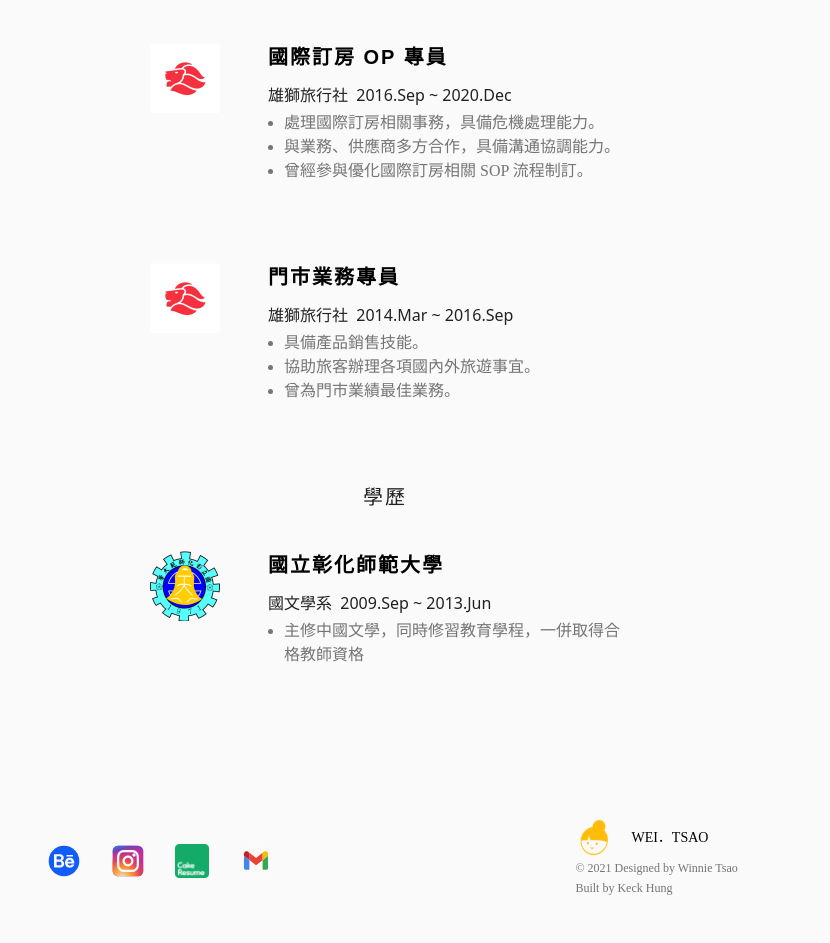
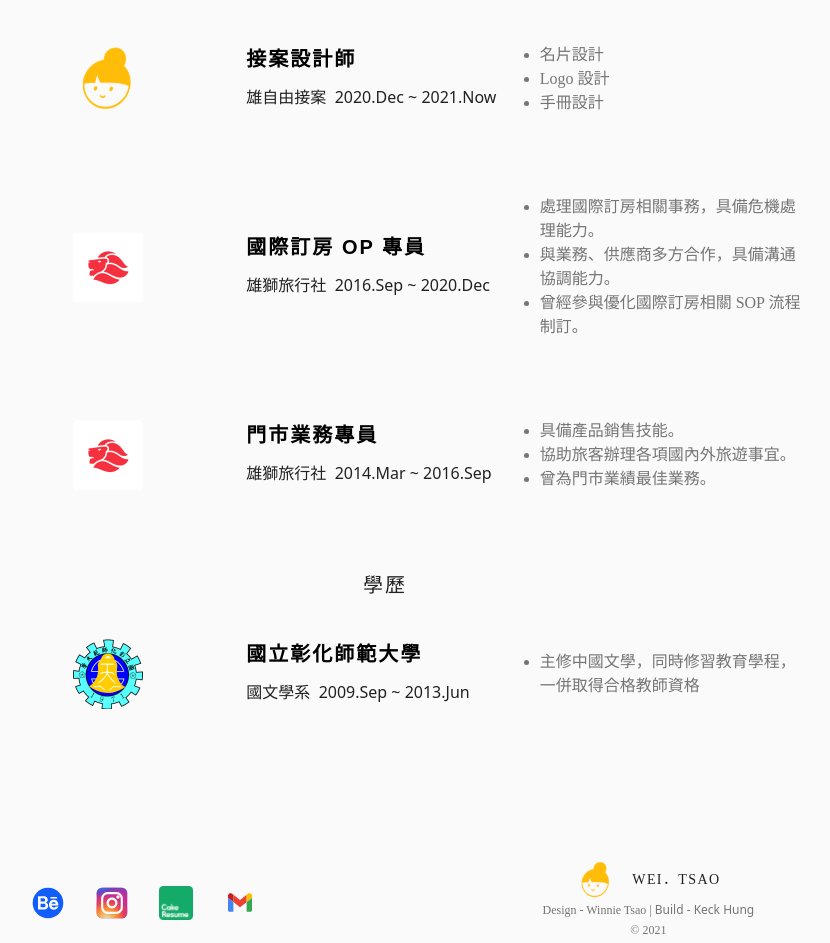
Before and after one commit to weicheng2138/portfolio-weitsao, a Nuxt app: page /about in a window 1280 px wide. Shown: the part 1249-2192 px from the top of the page, without its empty margins (255-1085 px from the left). Built offline with nearby package versions, Linux system fonts and the light colour scheme; a web font is replaced by a local one.

Commit message:
modify new layout for about page

```diff
--- a/components/Appbar/Drawer.vue
+++ b/components/Appbar/Drawer.vue
@@ -61,7 +61,7 @@
                     text-sm text-secondary01
                 "
             >
-                下載履歷
+                下載簡歷
             </a>
         </div>
     </div>
--- a/components/Appbar/Master.vue
+++ b/components/Appbar/Master.vue
@@ -83,7 +83,7 @@
                             hover:border-secondary01
                         "
                     >
-                        下載履歷
+                        下載簡歷
                     </a>
                 </div>
             </div>
--- a/components/Footer.vue
+++ b/components/Footer.vue
@@ -14,7 +14,11 @@
         "
     >
         <div class="social mb-20 mt-10 sm:m-0">
-            <a href="http://">
+            <a
+                :href="`${socialMedia.behance}`"
+                target="_blank"
+                rel="noopener noreferrer"
+            >
                 <img
                     src="~/assets/images/behance.svg"
                     width="35"
@@ -23,7 +27,11 @@
                 />
             </a>
 
-            <a href="http://">
+            <a
+                :href="`${socialMedia.instagram}`"
+                target="_blank"
+                rel="noopener noreferrer"
+            >
                 <img
                     src="~/assets/images/ig.svg"
                     width="35"
@@ -32,7 +40,11 @@
                 />
             </a>
 
-            <a href="">
+            <a
+                :href="`${socialMedia.cakeResume}`"
+                target="_blank"
+                rel="noopener noreferrer"
+            >
                 <img
                     src="~/assets/images/CakeResume.svg"
                     width="35"
@@ -40,7 +52,7 @@
                     alt="CakeResume-icon"
                 />
             </a>
-            <a href="http://">
+            <a :href="`mailto:${socialMedia.gmail}`">
                 <img
                     src="~/assets/images/gmail.svg"
                     width="35"
@@ -49,8 +61,8 @@
                 />
             </a>
         </div>
-        <div>
-            <a href="/">
+        <div class="flex flex-col items-center">
+            <NuxtLink to="/">
                 <img
                     src="~/static/wei-tsao-icon.svg"
                     width="40"
@@ -58,20 +70,19 @@
                     alt="wei-tsao-icon"
                     class="inline-block mr-4"
                 />
-            </a>
-            <a
-                href="/"
+                <h2 class="text-sm inline-block">WEI．TSAO</h2>
+            </NuxtLink>
+            <p
                 class="
-                    inline-block
+                    text-secondary03 text-xs
+                    mb-10
+                    leading-5
+                    sm:mb-3
                     text-center
-                    font-notoSans font-normal
-                    text-sm
                 "
-                >WEI．TSAO</a
             >
-            <p class="text-secondary03 text-xs mb-10 leading-5 sm:mb-3">
-                © 2021 Designed by Winnie Tsao <br />
-                Built by Keck Hung
+                Design - Winnie Tsao | <a href=""> Build - Keck Hung</a> <br />©
+                2021
             </p>
         </div>
     </footer>
--- a/config.js
+++ b/config.js
@@ -1,24 +1,12 @@
 module.exports = {
-  email: 'weicheng2138g@gmail.com',
+  email: 'hl6jo3@gmail.com',
 
-  socialMedia: [
-    {
-      name: 'GitHub',
-      url: 'https://github.com/weicheng2138',
-    },
-    {
-      name: 'Instagram',
-      url: 'https://www.instagram.com/keckhung2138',
-    },
-    {
-      name: 'Linkedin',
-      url: 'https://www.linkedin.com/in/wei-cheng-hung-3a40a0149',
-    },
-    {
-      name: 'Codepen',
-      url: 'https://codepen.io/weicheng2138',
-    },
-  ],
+  socialMedia: {
+    behance: 'https://www.behance.net/weitsao',
+    instagram: 'https://www.instagram.com/bianbiantsao/',
+    cakeResume: 'https://www.linkedin.com/in/wei-cheng-hung-3a40a0149',
+    gmail: 'hl6jo3@gmail.com',
+  },
 
   navLinks: [
     {
--- a/pages/about.vue
+++ b/pages/about.vue
@@ -8,6 +8,7 @@
                     w-[400px]
                     h-[240px]
                     mt-20
+                    lg:mt-0
                     lg:mr-20
                     object-cover
                     rounded-xl
@@ -100,65 +101,136 @@
         </section>
 
         <h2 class="text-center">工作經驗</h2>
-        <section class="flex flex-col sm:justify-center sm:items-center">
-            <div class="flex flex-row mb-20">
+        <section class="flex flex-col sm:justify-center">
+            <div class="grid grid-cols-3 grid-rows-2 lg:grid-rows-1 mb-20">
+                <img
+                    src="~/static/wei-tsao-icon.svg"
+                    alt="lion"
+                    class="
+                        w-[70px]
+                        h-[70px]
+                        row-span-2
+                        justify-self-center
+                        self-center
+                    "
+                />
+                <div
+                    class="
+                        flex flex-col
+                        justify-center
+                        col-span-2
+                        lg:col-span-1
+                    "
+                >
+                    <h1 class="text-xl mb-3">接案設計師</h1>
+                    <span class="font-sans text-secondary04 mb-1"
+                        >雄自由接案&nbsp;&nbsp;2020.Dec ~ 2021.Now</span
+                    >
+                </div>
+                <ul class="pl-4 col-span-2 lg:col-span-1">
+                    <li>名片設計</li>
+                    <li>Logo 設計</li>
+                    <li>手冊設計</li>
+                </ul>
+            </div>
+
+            <div class="grid grid-cols-3 grid-rows-2 lg:grid-rows-1 mb-20">
                 <img
                     src="~/assets/images/lion.png"
                     alt="lion"
-                    class="mr-12 imgIcon"
+                    class="
+                        w-[70px]
+                        h-[70px]
+                        row-span-2
+                        justify-self-center
+                        self-center
+                    "
                 />
-                <div class="flex flex-col justify-center">
+                <div
+                    class="
+                        flex flex-col
+                        justify-center
+                        col-span-2
+                        lg:col-span-1
+                    "
+                >
                     <h1 class="text-xl mb-3">國際訂房 OP 專員</h1>
                     <span class="font-sans text-secondary04 mb-1"
                         >雄獅旅行社&nbsp;&nbsp;2016.Sep ~ 2020.Dec</span
                     >
-                    <ul class="pl-4">
+                </div>
+                <ul class="pl-4 col-span-2 lg:col-span-1">
                     <li>處理國際訂房相關事務，具備危機處理能力。</li>
                     <li>與業務、供應商多方合作，具備溝通協調能力。</li>
                     <li>曾經參與優化國際訂房相關 SOP 流程制訂。</li>
                 </ul>
             </div>
-            </div>
 
-            <div class="flex flex-row mb-20">
+            <div class="grid grid-cols-3 grid-rows-2 lg:grid-rows-1 mb-20">
                 <img
                     src="~/assets/images/lion.png"
                     alt="lion"
-                    class="mr-12 imgIcon"
+                    class="
+                        w-[70px]
+                        h-[70px]
+                        row-span-2
+                        justify-self-center
+                        self-center
+                    "
                 />
-                <div class="flex flex-col sm:justify-center sm:w-[352px]">
+                <div
+                    class="
+                        flex flex-col
+                        justify-center
+                        col-span-2
+                        lg:col-span-1
+                    "
+                >
                     <h1 class="text-xl mb-3">門市業務專員</h1>
                     <span class="font-sans text-secondary04 mb-1"
                         >雄獅旅行社&nbsp;&nbsp;2014.Mar ~ 2016.Sep</span
                     >
-                    <ul class="pl-4">
+                </div>
+                <ul class="pl-4 col-span-2 lg:col-span-1">
                     <li>具備產品銷售技能。</li>
                     <li>協助旅客辦理各項國內外旅遊事宜。</li>
                     <li>曾為門市業績最佳業務。</li>
                 </ul>
             </div>
-            </div>
         </section>
 
         <h2 class="text-center">學歷</h2>
-        <section class="flex flex-col sm:justify-center items-center">
-            <div class="flex flex-row mb-20">
+        <section class="flex flex-col sm:justify-center">
+            <div class="grid grid-cols-3 grid-rows-2 lg:grid-rows-1 mb-20">
                 <img
                     src="~/assets/images/ncue.png"
                     alt="lion"
-                    class="mr-12 imgIcon"
+                    class="
+                        w-[70px]
+                        h-[70px]
+                        row-span-2
+                        justify-self-center
+                        self-center
+                    "
                 />
-                <div class="flex flex-col justify-center sm:w-[352px]">
+                <div
+                    class="
+                        flex flex-col
+                        justify-center
+                        col-span-2
+                        lg:col-span-1
+                    "
+                >
                     <h1 class="text-xl mb-3">國立彰化師範大學</h1>
                     <span class="font-sans text-secondary04 mb-1"
                         >國文學系&nbsp;&nbsp;2009.Sep ~ 2013.Jun</span
                     >
-                    <ul class="pl-4">
+                </div>
+                <ul class="pl-4 col-span-2 self-center lg:col-span-1">
                     <li>
                         主修中國文學，同時修習教育學程，一併取得合格教師資格
                     </li>
                 </ul>
-                </div>
             </div>
         </section>
     </main>
```
Also changed, not shown: assets/gif/site-cover.gif (added), assets/images/site-cover.png (deleted). Lines whose indentation alone changed are shown as unchanged.
